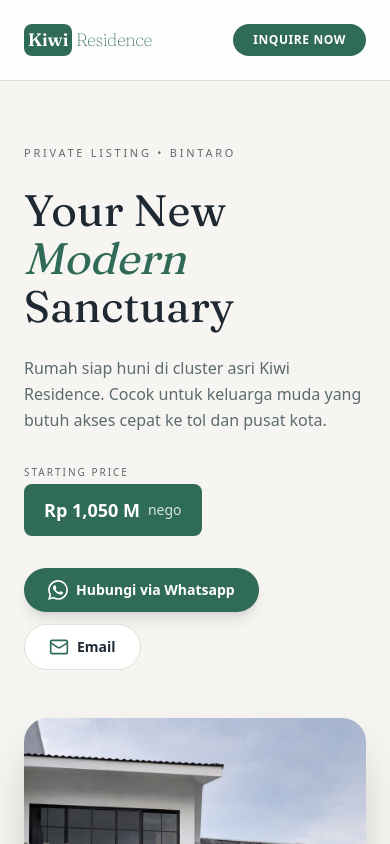
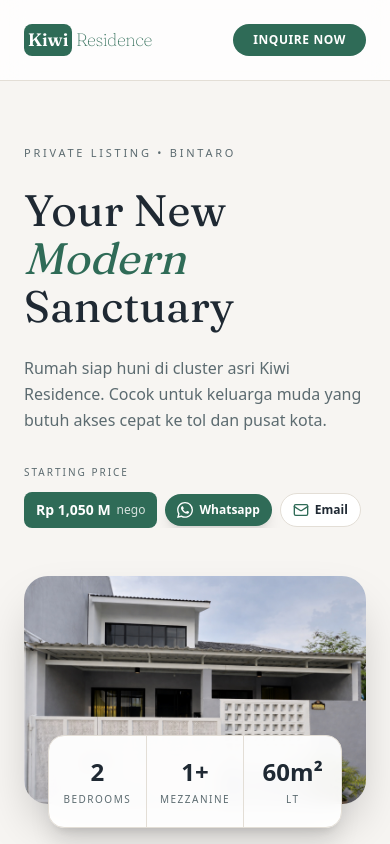
Before and after one commit to idhamchoudry/rumah-bintaro, a Next.js app: page / in a window 390 px wide. Shown: the top 844 px of the page. Built offline with nearby package versions, Linux system fonts and the light colour scheme.

Commit message:
Improve mobile layout: single-line CTA buttons and full hero image display

```diff
--- a/src/app/HouseListing.tsx
+++ b/src/app/HouseListing.tsx
@@ -283,47 +283,48 @@
               {DATA.heroDescription}
             </motion.p>
 
-            {/* Price Card */}
+            {/* Price Card + CTAs - Combined for mobile single line */}
             <motion.div
               initial={{ opacity: 0, y: 10 }}
               animate={{ opacity: 1, y: 0 }}
               transition={{ delay: 0.4 }}
-              className="mt-8 inline-flex flex-col items-start gap-1"
+              className="mt-8 flex flex-col items-start gap-3"
             >
               <span className="text-[10px] uppercase tracking-[0.2em] text-[var(--color-muted)]">
                 Starting Price
               </span>
-              <div className="inline-flex items-center gap-2 rounded-lg bg-[var(--color-accent)] px-5 py-3">
-                <span className="text-lg font-semibold text-white">{DATA.priceLabel}</span>
-                <span className="text-sm text-white/80">{DATA.priceNote}</span>
+
+              {/* Single row container for all three elements */}
+              <div className="flex flex-nowrap items-center gap-2 w-full overflow-x-auto">
+                {/* Price Badge */}
+                <div className="inline-flex items-center gap-1.5 rounded-lg bg-[var(--color-accent)] px-3 py-2 shrink-0 sm:px-4 sm:py-2.5">
+                  <span className="text-sm font-semibold text-white sm:text-base">{DATA.priceLabel}</span>
+                  <span className="text-xs text-white/80 sm:text-sm">{DATA.priceNote}</span>
                 </div>
-            </motion.div>
 
-            {/* CTAs */}
-            <motion.div
-              initial={{ opacity: 0, y: 10 }}
-              animate={{ opacity: 1, y: 0 }}
-              transition={{ delay: 0.5 }}
-              className="mt-8 flex flex-wrap gap-3"
-            >
+                {/* WhatsApp Button */}
                 <a
                   href={whatsappHref}
                   target="_blank"
                   rel="noopener noreferrer"
                   onClick={() => track("Whatsapp")}
-                className="inline-flex items-center gap-2 rounded-full bg-[var(--color-accent)] px-6 py-3 text-sm font-semibold text-white shadow-lg shadow-[var(--color-accent)]/25 transition hover:shadow-xl"
+                  className="inline-flex items-center gap-1.5 rounded-full bg-[var(--color-accent)] px-3 py-2 text-xs font-semibold text-white shadow-lg shadow-[var(--color-accent)]/25 transition hover:shadow-xl shrink-0 sm:gap-2 sm:px-5 sm:py-2.5 sm:text-sm"
                 >
-                <WhatsappIcon className="h-5 w-5" />
-                Hubungi via Whatsapp
+                  <WhatsappIcon className="h-4 w-4 sm:h-5 sm:w-5" />
+                  <span className="hidden sm:inline">Hubungi via Whatsapp</span>
+                  <span className="sm:hidden">Whatsapp</span>
                 </a>
+
+                {/* Email Button */}
                 <a
                   href={`mailto:${DATA.contact.email}?subject=${encodeURIComponent("Tanya: Rumah Dijual Bintaro — Graha Raya")}`}
                   onClick={() => track("Email")}
-                className="inline-flex items-center gap-2 rounded-full border border-[var(--color-border)] bg-white px-6 py-3 text-sm font-semibold text-[var(--color-heading)] transition hover:border-[var(--color-accent)]"
+                  className="inline-flex items-center gap-1.5 rounded-full border border-[var(--color-border)] bg-white px-3 py-2 text-xs font-semibold text-[var(--color-heading)] transition hover:border-[var(--color-accent)] shrink-0 sm:gap-2 sm:px-5 sm:py-2.5 sm:text-sm"
                 >
-                <Mail className="h-5 w-5 text-[var(--color-accent)]" />
+                  <Mail className="h-4 w-4 sm:h-5 sm:w-5 text-[var(--color-accent)]" />
                   Email
                 </a>
+              </div>
             </motion.div>
           </motion.div>
 
@@ -340,7 +341,7 @@
               width={700}
               height={520}
               priority
-              className="h-[420px] w-full rounded-3xl object-cover shadow-2xl md:h-[480px]"
+              className="h-auto max-h-[420px] w-full rounded-3xl object-contain shadow-2xl md:h-[480px] md:object-cover"
             />
 
             {/* Floating Stats Card */}
```
Lines whose indentation alone changed are shown as unchanged.
